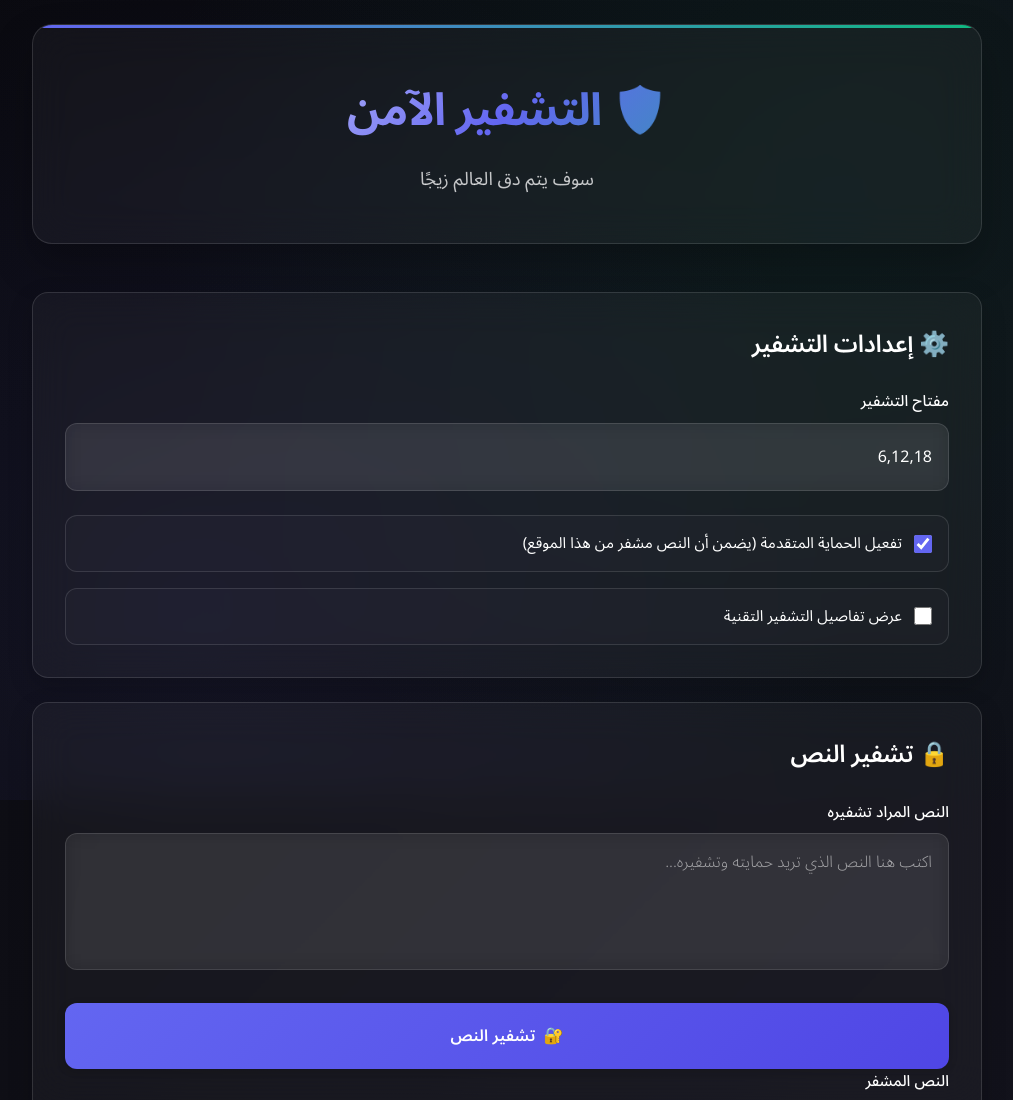
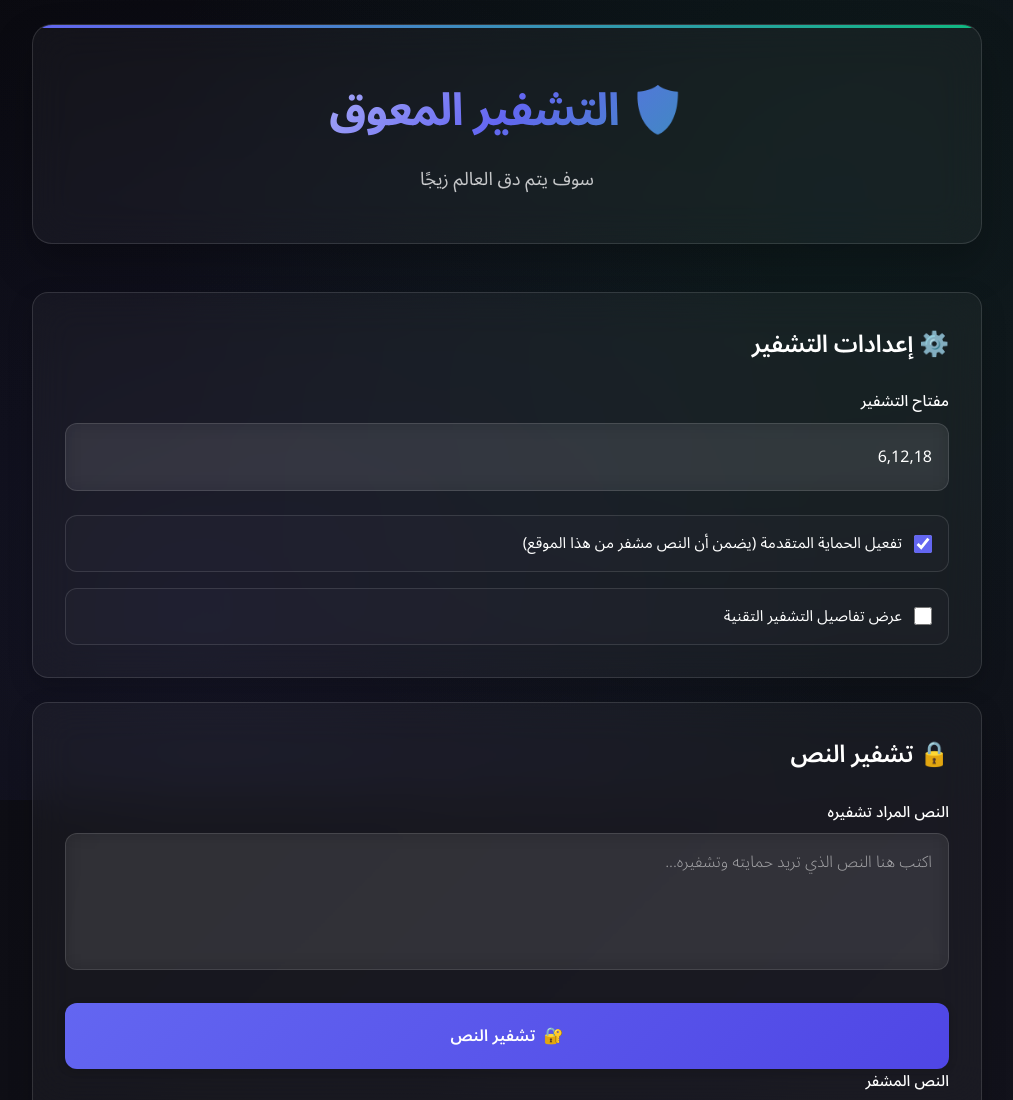
Before and after one commit to Gethubbrookisgood/maithamrespo, a plain HTML site: page index.html in a window 1280 px wide. Shown: the top 1100 px of the page, without its empty margins (133-1146 px from the left). Drawn offline with Linux system fonts and the light colour scheme.

Commit message:
index.html

```diff
--- a/index.html
+++ b/index.html
@@ -396,7 +396,7 @@
 <body>
   <div class="container">
     <div class="header">
-      <h1>🛡️ التشفير الآمن</h1>
+      <h1>🛡️ التشفير المعوق</h1>
       <p class="subtitle">سوف يتم دق العالم زيجًا</p></p>
     </div>
 
```
